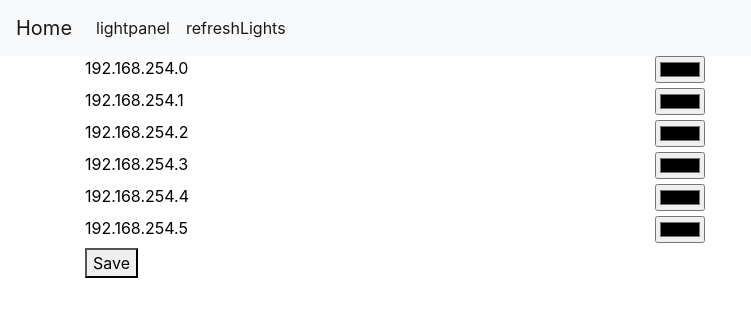
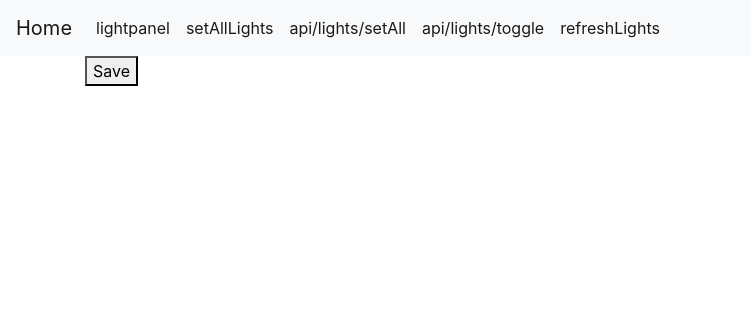
Before and after one commit to jdlekki/pythonlights, a Flask app: page /lightpanel in a window 1280 px wide. Shown: the top 317 px of the page, without its empty margins (0-751 px from the left). Run offline with Flask 3, Linux system fonts and the light colour scheme; parts of the project's set-up code (start-up, migrations or seed data) failed here and were passed over; some libraries are stand-ins or nearby versions.

Commit message:
add rest api and client library

```diff
--- a/api/app.py
+++ b/api/app.py
@@ -1,13 +1,13 @@
-from flask import Flask, render_template, request, url_for, flash, redirect, g
+from flask import Flask, render_template, request, jsonify, g
 import lights
 import asyncio
 import utilityfunctions
-
+import json
 app = Flask(__name__)
 app.config['SECRET_KEY'] = '2decf1d53dd9c26c755be2c6702bbfe568f15bab34097cde'
-lightList = lights.getAllLightsTest("192.168.254.255")
+#lightList = lights.getAllLightsTest("192.168.254.255")
 #commented out for testing when not on a network with lights.
-#lightList = asyncio.run(lights.getAllLights("192.168.254.255"))
+lightList = asyncio.run(lights.getAllLights("192.168.254.255"))
 
 @app.before_request
 def load_navs():
@@ -33,6 +33,53 @@
             asyncio.run(lights.setLightColor(light.ip, red, green, blue))
     return render_template("lightpanel.html", lightList=lightList)
 
+@app.route('/setAllLights', methods=('GET', 'POST'))
+def setAllLights():
+    if request.method == 'POST':
+        input = request.form['setColor']
+        hexColor = input.lstrip('#')
+        rgb = utilityfunctions.hexToRGB(hexColor)
+        red = rgb[0]
+        green = rgb[1]
+        blue = rgb[2]
+        for light in lightList:
+            asyncio.run(lights.setLightColor(light.ip, red, green, blue))
+    return render_template("setAllLights.html")
+
+@app.route('/api/lights/setAll', methods=('GET','POST'))
+def apilights():
+    if request.method == 'POST':
+        data = json.loads(request.data)
+        print(data['color'])
+        hexColor = data['color']
+        rgb = utilityfunctions.hexToRGB(hexColor.strip())
+        red = rgb[0]
+        green = rgb[1]
+        blue = rgb[2]
+
+        if data['color'] and not data['color'].isspace():
+            for light in lightList:
+                asyncio.run(lights.setLightColor(light.ip, red, green, blue))
+            return jsonify({'success': 'Successful request'})
+        else:
+            return jsonify({'error': 'Invalid JSON request'})
+
+@app.route('/api/lights/toggle', methods=('GET','POST'))
+def apilighttoggle():
+    if request.method == 'POST':
+        data = json.loads(request.data)
+        print(data['toggle'])
+        if data['toggle'].lower() == 'on':
+            for light in lightList:
+                asyncio.run(lights.setLightPowerOn(light.ip))
+            return jsonify({'success': 'Successful request'})
+        elif data['toggle'].lower() == 'off':
+            for light in lightList:
+                asyncio.run(lights.setLightPowerOff(light.ip))
+            return jsonify({'success': 'Successful request'})
+        else:
+            return jsonify({'error': 'Invalid JSON request'})
+
 @app.route('/refreshLights', methods=('GET','POST'))
 def refreshLights():
     if request.method == 'POST':
--- a/api/templates/base.html
+++ b/api/templates/base.html
@@ -34,7 +34,7 @@
         <div class="collapse navbar-collapse" id="navbarNav">
             <ul class="navbar-nav">
             {% for navlink in g.navlinks %}
-            {% if navlink != 'index' %}
+            {% if navlink != 'index' and navlink != 'api/lights' %}
             <li class="nav-item active">
                 <a class="nav-link" href="{{ url_for(navlink) }}">{{navlink}}</a>
             </li>
--- /dev/null
+++ b/client/off.py
@@ -0,0 +1,3 @@
+import lightapiclient
+
+lightapiclient.setLightsOff("http://localhost:5000/api/lights/toggle")
--- /dev/null
+++ b/client/on.py
@@ -0,0 +1,3 @@
+import lightapiclient
+
+lightapiclient.setLightsOn("http://localhost:5000/api/lights/toggle")
```
Also changed, not shown: api/lights.py (+7 -0 lines), api/templates/setAllLights.html (added, +24 -0 lines), client/lightapiclient.py (added, +17 -0 lines).
